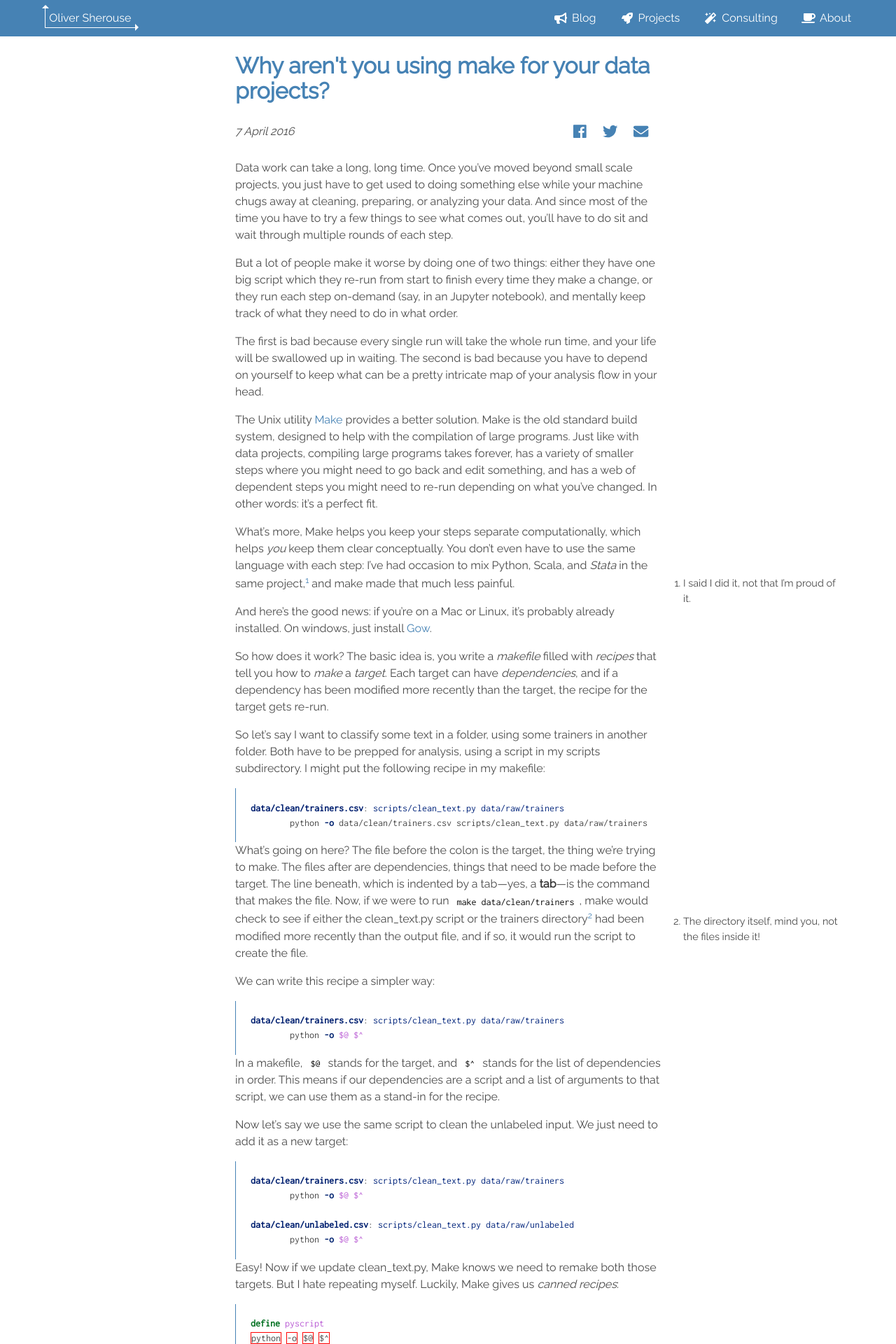
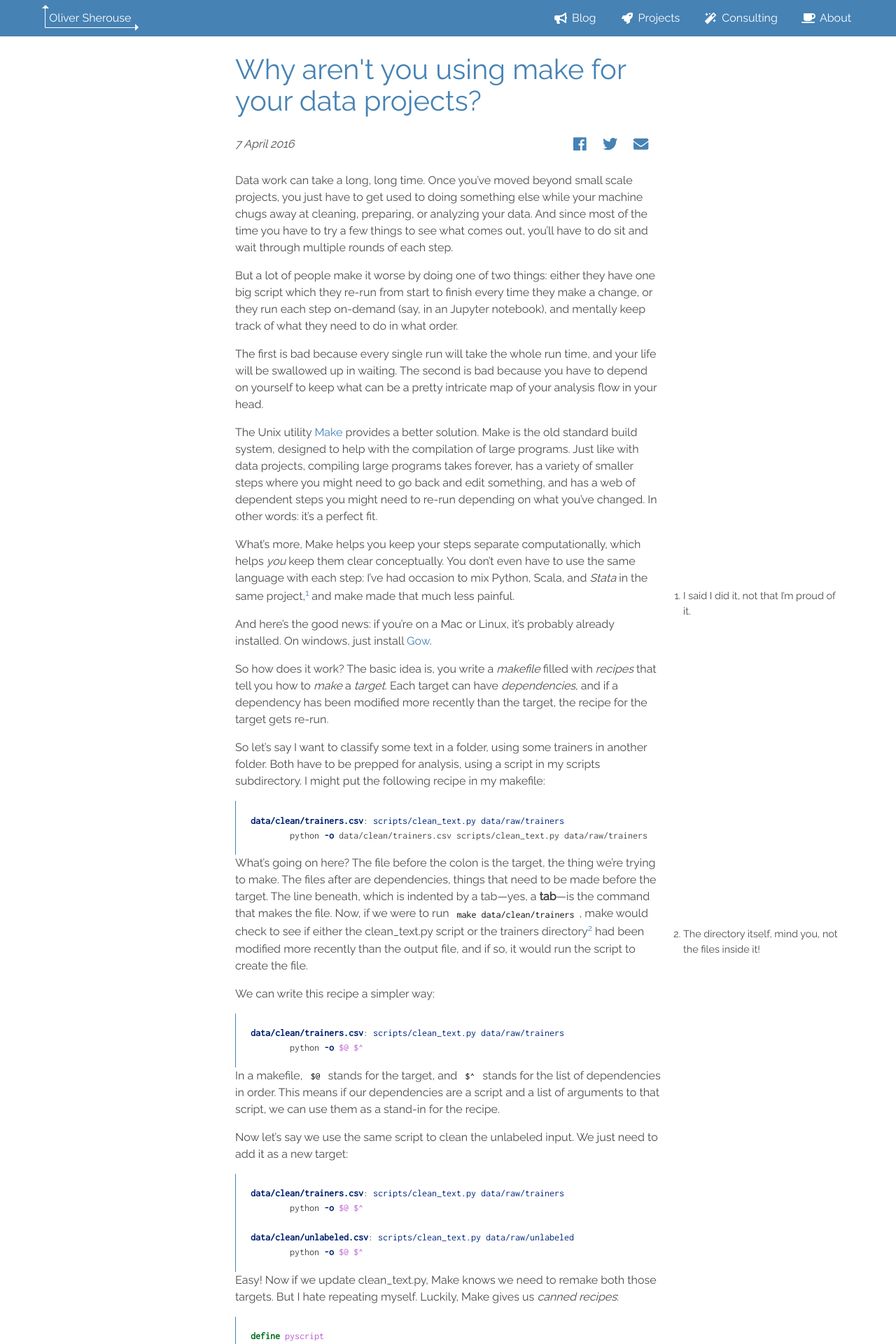
Before and after one commit to OliverSherouse/OliverSherouse.github.io, a Jekyll site: the page built from _posts/2016-4-7-makefiles.markdown, in a window 1280 px wide. Shown: the top 1920 px of the page at 70% size. Built offline with Jekyll 4.4.1, drawn with Linux system fonts in a browser that asks for light colours; nearby versions of some CDN libraries; comment, search, counter and statistics services are not loaded.

Commit message:
header weight

```diff
--- a/_includes/post.html
+++ b/_includes/post.html
@@ -1,6 +1,6 @@
 <article class="prose">
     <header class="prose-header">
-        <h1 class="prose-title"><a href="{{include.post.url}}">{{include.post.title}}</a></h1>
+        <h1 class="title"><a href="{{include.post.url}}">{{include.post.title}}</a></h1>
         <span class="level is-mobile">
             <span class="level-left">
                 <p class="level-item is-italic">{{include.post.date | date: "%-d %B %Y"}}</p>
--- a/_layouts/nonpost.html
+++ b/_layouts/nonpost.html
@@ -3,7 +3,7 @@ layout: main
 ---
 <article class="prose">
     <header class="prose-header">
-        <h1 class="prose-title"><a href="{{page.url}}">{{page.title}}</a></h1>
+        <h1 class="title"><a href="{{page.url}}">{{page.title}}</a></h1>
     </header>
     <div class="content">
         {{ content }}
--- a/css/main.scss
+++ b/css/main.scss
@@ -13,7 +13,8 @@ $family-sans-serif: "Raleway", "sans-serif";
 $family-monospace: "Inconsolata", "monospace";
 $code: $black;
 $background: $white;
-
+$title-weight: $weight-normal;
+$title-size: $size-2;
 
 @import "bulma";
 
@@ -79,15 +80,10 @@ body {
     margin-bottom: 1.5rem;
 }
 
-.prose-title{
-    @extend .title;
-}
-
 .frontnav{
     padding-top: 1.5rem;
     .card{height: 100%;}
 }
-
 
 pre.highlight{
     border-left: 1px solid $blue;
```
